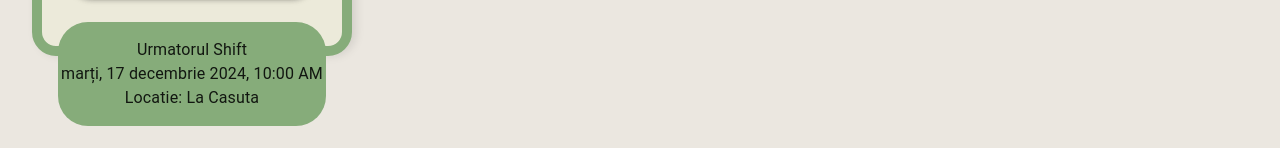
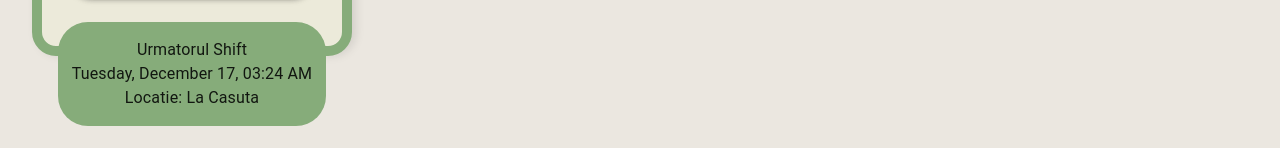
Before and after one commit to PurrSoft/purrsoft-frontend, a React (Vite) app in the folder purrsoft/: page /management/program in a window 1280 px wide. Shown: the part 600-748 px from the top of the page. Built offline with nearby package versions, Linux system fonts and the light colour scheme; no server answers.

Commit message:
added hour to date of next shift

```diff
--- a/purrsoft/src/features/UserProfile/component.tsx
+++ b/purrsoft/src/features/UserProfile/component.tsx
@@ -67,12 +67,15 @@ export const UserProfile = (props: Props) => {
                       <Typography variant="body1">Urmatorul Shift</Typography>
                       {closestDate && (
                         <Typography variant="body1">
-                          {closestDate.toLocaleDateString('ro-RO', {
+                          {closestDate.toLocaleDateString('en-EN', {
                             weekday: 'long',
-                            year: 'numeric',
+                            day: 'numeric',
                             month: 'long',
-                            day: 'numeric',
-                          })}, 10:00 AM
+                          })}, {closestDate.toLocaleTimeString('en-EN', {
+                            hour: '2-digit',
+                            minute: '2-digit',
+                            hour12: true
+                          })}
                         </Typography>
                       )}
                       <Typography>Locatie: La Casuta</Typography>
```
